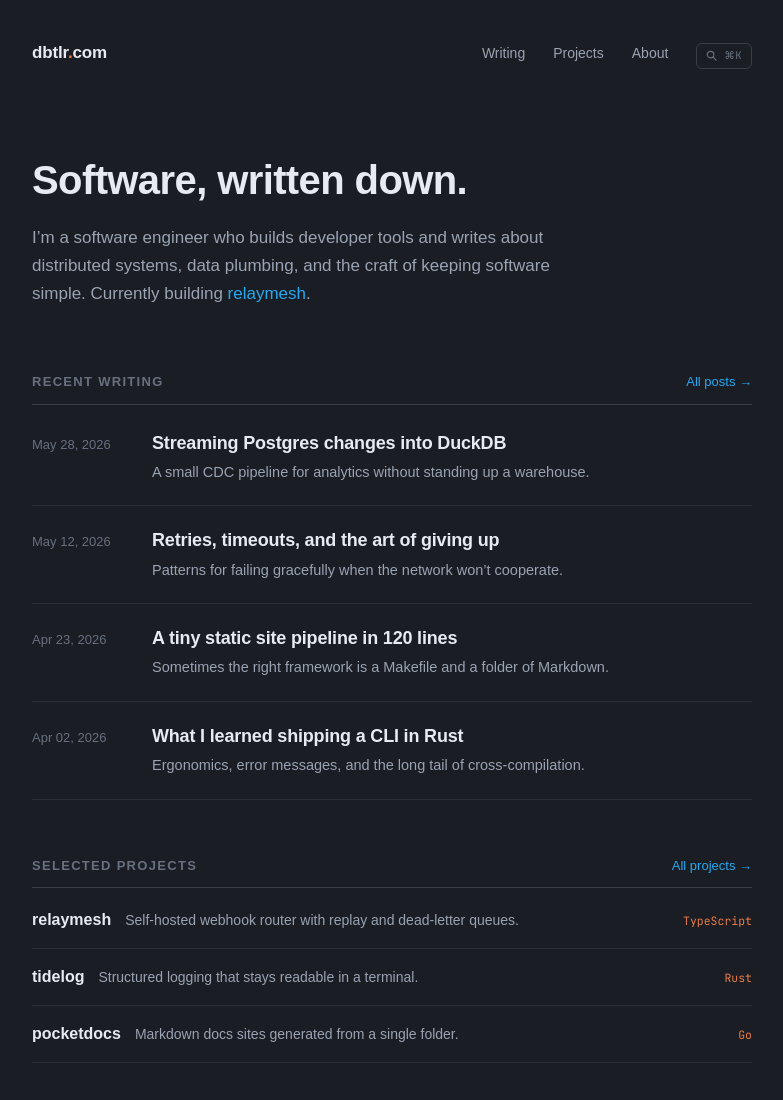
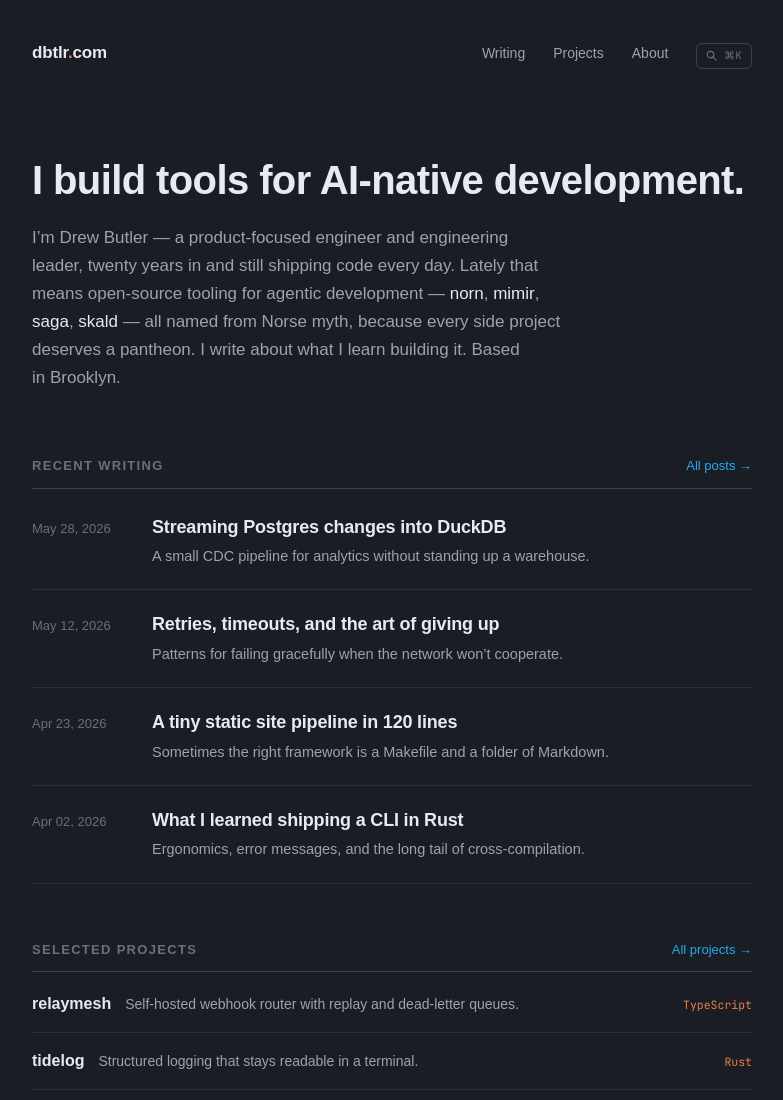
Before and after one commit to dbtlr/dbtlr.com, an Astro site: page / in a window 1280 px wide. Shown: the top 1100 px of the page, without its empty margins (248-1031 px from the left). Built offline with nearby package versions, Linux system fonts and the light colour scheme; Astro itself is replaced by a stand-in of ours.

Commit message:
content: real homepage hero (forward-looking builder)
Replace placeholder hero with approved copy: 'I build tools for AI-native
development.' + agentic OSS framing (norn/mimir/saga/skald) and Norse-naming
levity. Update meta description to match. Project names unlinked pending DBTL-4.

```diff
--- a/src/pages/index.astro
+++ b/src/pages/index.astro
@@ -10,14 +10,17 @@ const posts = (await getCollection('writing'))
   .slice(0, 4);
 const projects = (await getCollection('projects')).sort((a, b) => a.data.order - b.data.order);
 ---
-<Base title="dbtlr.com" description="Software, written down. Writing and projects on distributed systems, developer tools, and keeping software simple.">
+<Base title="dbtlr.com" description="Drew Butler — a product-focused engineer and engineering leader building open-source tooling for agentic, AI-native development.">
   <div class="col">
     <section class="pt-22 pb-16 max-md:pt-13 max-md:pb-10">
-      <h1 class="m-0 mb-5 text-[40px] leading-[1.18] font-semibold tracking-[-0.015em] max-md:text-3xl">Software, written down.</h1>
+      <h1 class="m-0 mb-5 text-[40px] leading-[1.18] font-semibold tracking-[-0.015em] max-md:text-3xl">I build tools for AI-native development.</h1>
       <p class="m-0 text-[17px] leading-[1.65] text-text-2 max-w-[56ch] max-md:text-[15.5px]">
-        I’m a software engineer who builds developer tools and writes about distributed systems, data
-        plumbing, and the craft of keeping software simple. Currently building
-        <a class="text-accent-cool border-b border-transparent hover:border-cool-dim" href="/projects/relaymesh/">relaymesh</a>.
+        I’m Drew Butler — a product-focused engineer and engineering leader, twenty years in and still
+        shipping code every day. Lately that means open-source tooling for agentic development —
+        <b class="font-medium text-text">norn</b>, <b class="font-medium text-text">mimir</b>,
+        <b class="font-medium text-text">saga</b>, <b class="font-medium text-text">skald</b> — all named
+        from Norse myth, because every side project deserves a pantheon. I write about what I learn
+        building it. Based in Brooklyn.
       </p>
     </section>
 
```
